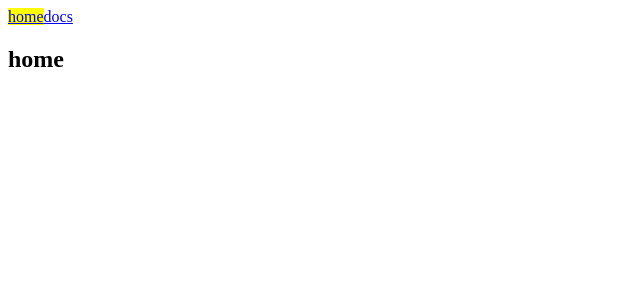
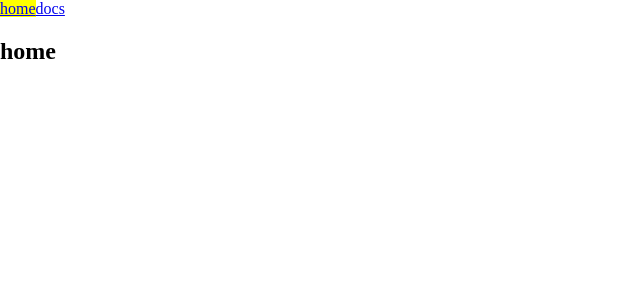
Before and after one commit to varodv/dv-charts, a Vue app in the folder packages/app/: page / in a window 1280 px wide. Shown: the top 300 px of the page, without its empty margins (0-640 px from the left). Built offline with nearby package versions, Linux system fonts and the light colour scheme.

Commit message:
feat: App content animated using shared axis pattern

```diff
--- a/packages/app/src/App.vue
+++ b/packages/app/src/App.vue
@@ -1,14 +1,47 @@
 <template>
-  <app-header :routes="ROUTES" />
-  <router-view />
+  <app-header class="app-header" :routes="ROUTES" />
+  <app-content class="app-content" />
 </template>
 
 <script setup lang="ts">
-  import { AppHeader } from './components';
+  import { AppContent, AppHeader } from './components';
   import { ROUTES } from './router';
 </script>
 
 <style lang="scss">
+  html,
+  body {
+    overflow: hidden;
+    padding: 0;
+    margin: 0;
+  }
+
+  html,
+  body,
   #app {
+    height: 100%;
+  }
+
+  #app {
+    display: flex;
+    flex-direction: column;
+    overflow: hidden scroll;
+  }
+
+  .app-header,
+  .app-content {
+    width: 100%;
+    max-width: 1400px;
+    margin: auto;
+    transition-duration: 0.5s;
+  }
+
+  .app-header {
+    position: sticky;
+    top: 0;
+  }
+
+  .app-content {
+    flex-grow: 1;
   }
 </style>
--- /dev/null
+++ b/packages/app/src/components/app-content.component.vue
@@ -0,0 +1,75 @@
+<template>
+  <router-view v-slot="{ Component, route }">
+    <transition
+      :name="getTransitionName(route.meta.transitionDirection)"
+      @beforeLeave="setAbsolute"
+      @leaveCancelled="cleanUpTransitionStyles"
+    >
+      <component :is="Component" :class="baseClass" />
+    </transition>
+  </router-view>
+</template>
+
+<script setup lang="ts">
+  const baseClass = 'app-content';
+
+  const getTransitionName = (direction?: string): string => {
+    let name = `${baseClass}--animated`;
+    if (!!direction) {
+      name += `-${direction}`;
+    }
+    return name;
+  };
+
+  const setAbsolute = (element: HTMLElement): void => {
+    const { top, left, width, height } = element.getBoundingClientRect();
+    element.style.setProperty('position', 'absolute');
+    element.style.setProperty('top', `${top}px`);
+    element.style.setProperty('left', `${left}px`);
+    element.style.setProperty('width', `${width}px`);
+    element.style.setProperty('height', `${height}px`);
+  };
+  const cleanUpTransitionStyles = (element: HTMLElement): void => {
+    element.style.removeProperty('position');
+    element.style.removeProperty('top');
+    element.style.removeProperty('left');
+    element.style.removeProperty('width');
+    element.style.removeProperty('height');
+  };
+</script>
+
+<style lang="scss" scoped>
+  .app-content {
+    &--animated,
+    &--animated-right,
+    &--animated-left {
+      &-enter-active,
+      &-leave-active {
+        transition-property: transform, opacity;
+      }
+
+      &-enter-from,
+      &-leave-to {
+        opacity: 0;
+      }
+    }
+
+    &--animated-right {
+      &-enter-from {
+        transform: translate3d(-100%, 0, 0);
+      }
+      &-leave-to {
+        transform: translate3d(100%, 0, 0);
+      }
+    }
+
+    &--animated-left {
+      &-enter-from {
+        transform: translate3d(100%, 0, 0);
+      }
+      &-leave-to {
+        transform: translate3d(-100%, 0, 0);
+      }
+    }
+  }
+</style>
--- a/packages/app/src/components/index.ts
+++ b/packages/app/src/components/index.ts
@@ -1 +1,2 @@
 export { default as AppHeader } from './app-header.component.vue';
+export { default as AppContent } from './app-content.component.vue';
```
